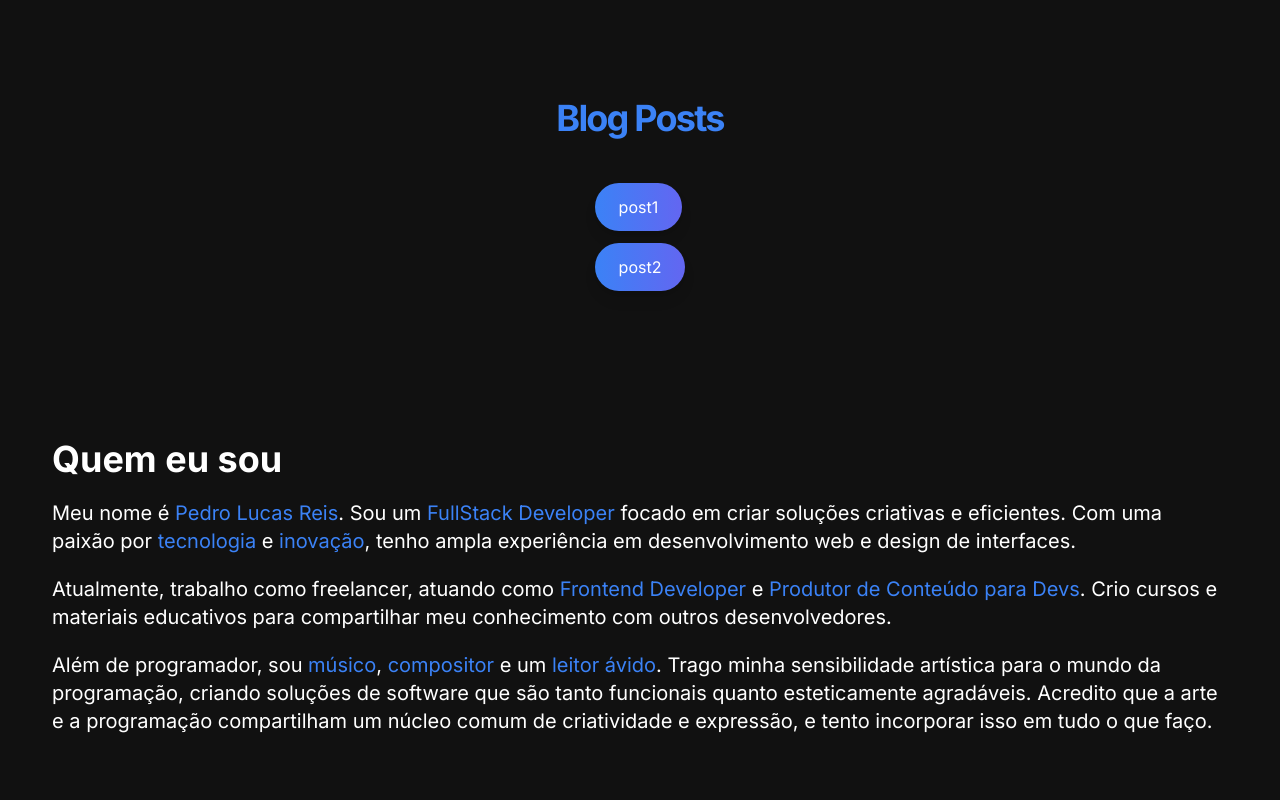
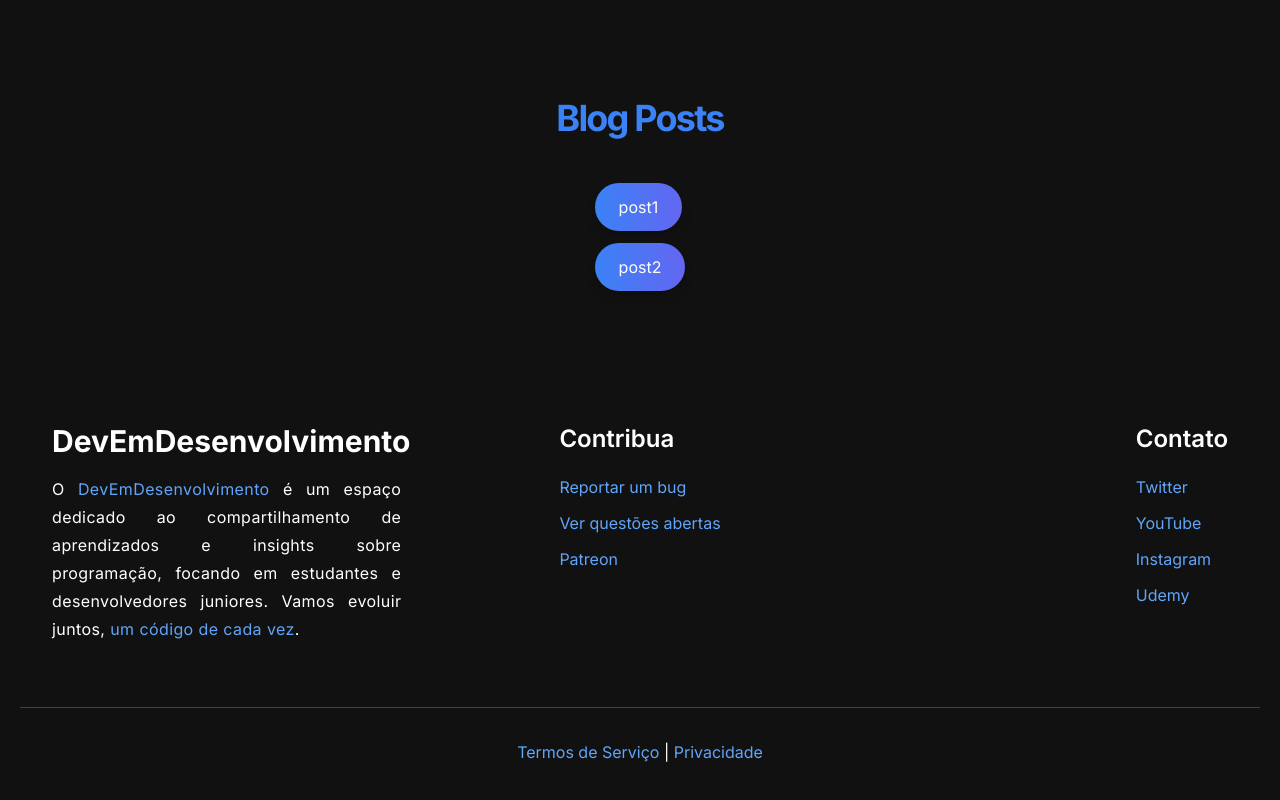
Before and after one commit to PedroReoli/BlogDevInDevelopment, a React (Vite) app: page / in a window 1280 px wide. Shown: the part 448-1248 px from the top of the page. Built offline with nearby package versions, Linux system fonts and the light colour scheme.

Commit message:
Footer.tsx

```diff
--- a/src/_root/pages/About.tsx
+++ /dev/null
@@ -1,21 +0,0 @@
-// src/_root/pages/About.tsx
-const About = () => {
-    return (
-      <section id="about" className="bg-[#111111] text-white py-20 px-5">
-        <div className="container mx-auto">
-          <h2 className="text-4xl font-bold mb-5">Quem eu sou</h2>
-          <p className="text-xl mb-5">
-            Meu nome é <span className="text-blue-500">Pedro Lucas Reis</span>. Sou um <span className="text-blue-500">FullStack Developer</span> focado em criar soluções criativas e eficientes. Com uma paixão por <span className="text-blue-500">tecnologia</span> e <span className="text-blue-500">inovação</span>, tenho ampla experiência em desenvolvimento web e design de interfaces.
-          </p>
-          <p className="text-xl mb-5">
-            Atualmente, trabalho como freelancer, atuando como <span className="text-blue-500">Frontend Developer</span> e <span className="text-blue-500">Produtor de Conteúdo para Devs</span>. Crio cursos e materiais educativos para compartilhar meu conhecimento com outros desenvolvedores.
-          </p>
-          <p className="text-xl">
-            Além de programador, sou <span className="text-blue-500">músico</span>, <span className="text-blue-500">compositor</span> e um <span className="text-blue-500">leitor ávido</span>. Trago minha sensibilidade artística para o mundo da programação, criando soluções de software que são tanto funcionais quanto esteticamente agradáveis. Acredito que a arte e a programação compartilham um núcleo comum de criatividade e expressão, e tento incorporar isso em tudo o que faço.
-          </p>
-        </div>
-      </section>
-    );
-  };
-
-  export default About;
--- /dev/null
+++ b/src/_root/pages/Footer.tsx
@@ -0,0 +1,45 @@
+// src/_root/components/Footer.tsx
+const Footer = () => {
+  return (
+    <footer className="bg-[#111111] text-white py-16 px-5">
+      <div className="container mx-auto grid grid-cols-1 md:grid-cols-3 gap-16">
+        <div className="flex flex-col justify-center">
+          <h3 className="text-3xl font-bold mb-4">
+            DevEmDesenvolvimento
+          </h3>
+          <p className="text-base leading-7 tracking-wide text-justify">
+  O <span className="text-blue-400">DevEmDesenvolvimento</span> é um espaço dedicado ao compartilhamento
+   de aprendizados e insights sobre programação, focando em estudantes e desenvolvedores juniores. Vamos evoluir juntos, <span className="text-blue-400">um código de cada vez</span>.
+</p>
+
+        </div>
+        <div className="flex justify-center">
+          <div>
+            <h4 className="text-2xl font-semibold mb-5">Contribua</h4>
+            <ul className="text-base space-y-3">
+              <li><a href="#" className="text-blue-400 hover:underline">Reportar um bug</a></li>
+              <li><a href="#" className="text-blue-400 hover:underline">Ver questões abertas</a></li>
+              <li><a href="#" className="text-blue-400 hover:underline">Patreon</a></li>
+            </ul>
+          </div>
+        </div>
+        <div className="flex justify-end">
+          <div>
+            <h4 className="text-2xl font-semibold mb-5">Contato</h4>
+            <ul className="text-base space-y-3">
+              <li><a href="#" className="text-blue-400 hover:underline">Twitter</a></li>
+              <li><a href="#" className="text-blue-400 hover:underline">YouTube</a></li>
+              <li><a href="#" className="text-blue-400 hover:underline">Instagram</a></li>
+              <li><a href="#" className="text-blue-400 hover:underline">Udemy</a></li>
+            </ul>
+          </div>
+        </div>
+      </div>
+      <div className="text-center text-base mt-16 border-t border-gray-700 pt-8">
+        <a href="#" className="text-blue-400 hover:underline">Termos de Serviço</a> | <a href="#" className="text-blue-400 hover:underline">Privacidade</a>
+      </div>
+    </footer>
+  );
+};
+
+export default Footer;
--- a/src/_root/pages/MainPage.tsx
+++ b/src/_root/pages/MainPage.tsx
@@ -1,7 +1,7 @@
 // src/_root/pages/MainPage.tsx
 
 import BlogGridList from '@/components/Blog/BlogGridList';
-import About from './About';
+import Footer from './Footer';
 import Home from './Home';
 
 
@@ -10,7 +10,7 @@
     <div>
       <Home />
       <BlogGridList/>
-      <About/>
+      <Footer/>
     </div>
   );
 };
--- a/src/components/Blog/BlogGridList.tsx
+++ b/src/components/Blog/BlogGridList.tsx
@@ -1,4 +1,4 @@
-import React, { useState } from "react";
+import  { useState } from "react";
 import BlogPost from "./BlogPost";
 
 const BlogList = () => {
```
